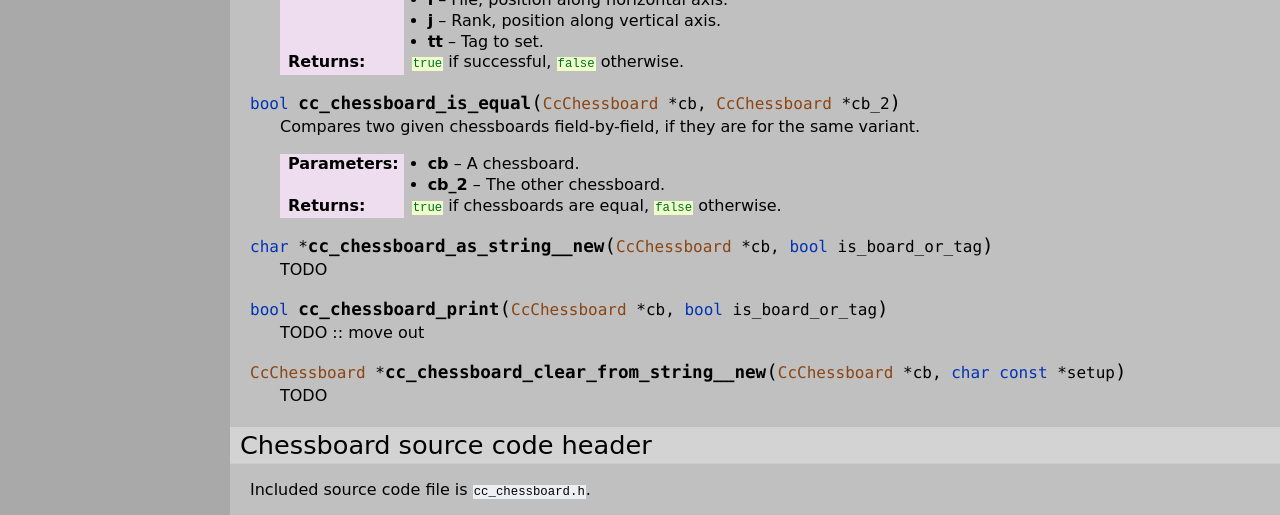
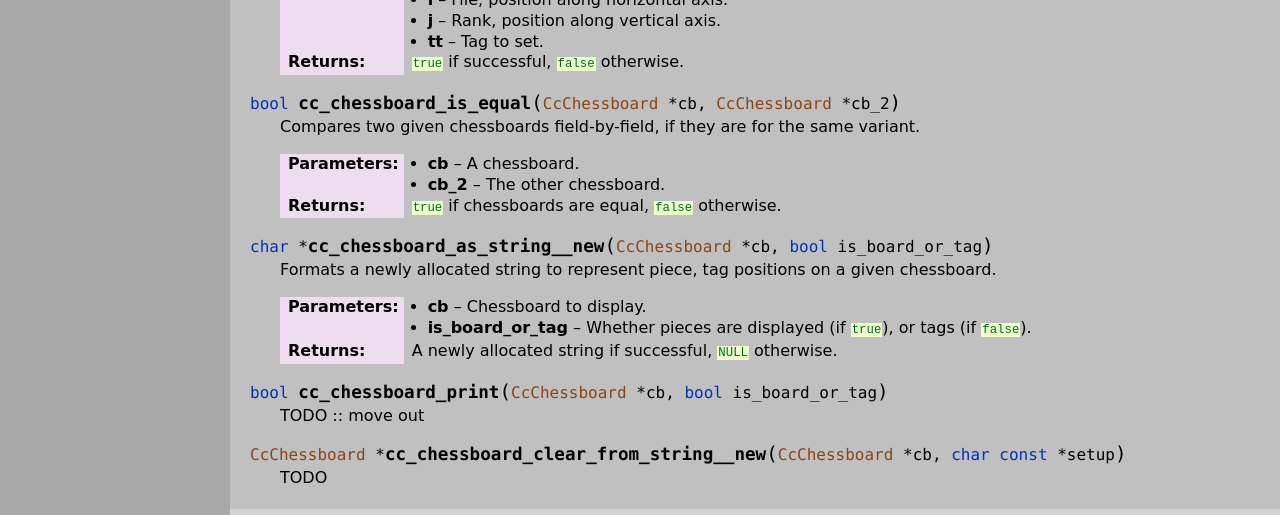
Before and after one commit to mmlacak/crochess, a Sphinx documentation site: the page built from docs/source/libcc/ccchessboard.rst, in a window 1280 px wide and 900 px high, scrolled down 4466 px, cut to the strip 0-515 px from the top of the window. Built offline with Sphinx 7.4.7, drawn with Linux system fonts in a browser that asks for light colours.

Commit message:
Documented cc_chessboard_as_string__new().

```diff
--- a/docs/source/libcc/ccchessboard.rst
+++ b/docs/source/libcc/ccchessboard.rst
@@ -299,7 +299,13 @@ Chessboard functions
 
 .. c:function:: char * cc_chessboard_as_string__new( CcChessboard * cb, bool is_board_or_tag )
 
-    TODO
+    Formats a newly allocated string to represent piece, tag positions
+    on a given chessboard.
+
+    :param cb: Chessboard to display.
+    :param is_board_or_tag: Whether pieces are displayed (if :c:`true`),
+                            or tags (if :c:`false`).
+    :returns: A newly allocated string if successful, :c:`NULL` otherwise.
 
 .. c:function:: bool cc_chessboard_print( CcChessboard * cb, bool is_board_or_tag )
 
```
Also changed, not shown: 1 other file.
